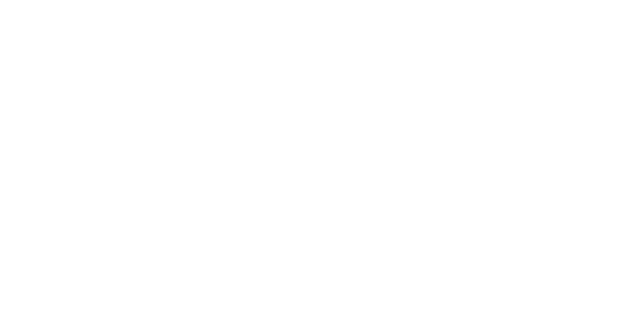
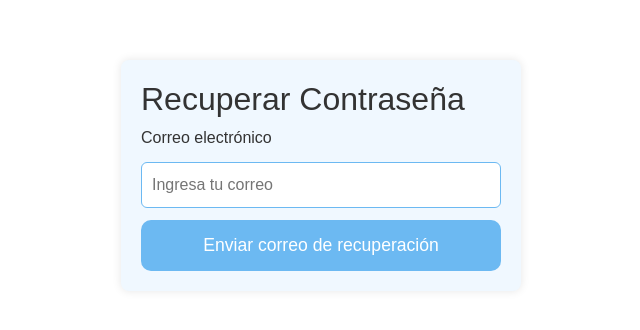
Before and after one commit to ildemar218/Atlantis, a Vue app: page /recover-password in a window 1280 px wide. Before the commit this address had no page. Shown: the top 330 px of the page, without its empty margins (319-959 px from the left). Built offline with nearby package versions, Linux system fonts and the light colour scheme.

Commit message:
Recuperacion de contrasena

```diff
--- a/src/firebase/auth.js
+++ b/src/firebase/auth.js
@@ -1,6 +1,8 @@
 import { auth, db } from './config'
-import { createUserWithEmailAndPassword, signInWithEmailAndPassword, signOut, onAuthStateChanged, browserLocalPersistence, setPersistence, updateProfile } from 'firebase/auth'
+import { createUserWithEmailAndPassword, signInWithEmailAndPassword, signOut, onAuthStateChanged, browserLocalPersistence, setPersistence, updateProfile, getAuth, sendPasswordResetEmail } from 'firebase/auth'
 import { doc, setDoc, getDoc, collection, query, where, getDocs } from 'firebase/firestore'
+
+
 
 export const AuthService = {
   capitalizeUsername(username) {
@@ -135,6 +137,32 @@
     }
   },
 
+  async resetPassword(email) {
+  try {
+    // Buscar si existe algún usuario con ese email
+    const usuariosRef = collection(db, 'Usuarios')
+    const q = query(usuariosRef, where('email', '==', email))
+    const snapshot = await getDocs(q)
+
+    if (snapshot.empty) {
+      return {
+        success: false,
+        error: 'Este correo no está registrado',
+        code: 'auth/user-not-found'
+      }
+    }
+
+    // Si existe, enviar correo de restablecimiento
+    await sendPasswordResetEmail(auth, email)
+    return {
+      success: true,
+      message: 'Correo de restablecimiento enviado.'
+    }
+  } catch (error) {
+    return this.handleAuthError(error)
+  }
+},
+
   handleAuthError(error) {
     const errorMessages = {
       'auth/email-already-in-use': 'Este correo ya está registrado',
--- a/src/router/index.js
+++ b/src/router/index.js
@@ -5,6 +5,7 @@
 import MainMenu from '../views/MainMenu.vue'
 import { AuthService } from '../firebase/auth'
 import { useAuthStore } from '../stores/auth'
+import RecoverPassword from '@/views/RecoverPassword.vue'
 
 
 const router = createRouter({
@@ -30,6 +31,11 @@
       name: 'MainMenu',
       component: MainMenu,
       meta: { requiresAuth: true }
+    },
+    {
+      path: '/recover-password',
+      name: 'RecoverPassword',
+      component: RecoverPassword
     },
   ],
 })
--- a/src/views/Login.vue
+++ b/src/views/Login.vue
@@ -10,6 +10,11 @@
         <p class="mt-3 text-center text-muted">
           ¿No tienes cuenta?
           <router-link to="/register">Regístrate aquí</router-link>
+        </p>
+
+         <p class="mt-3 text-center text-muted">
+          ¿Olvidaste tu contrasena?
+          <router-link to="/recover-password">Recuperar Contraseña</router-link>
         </p>
       </div>
     </div>
--- /dev/null
+++ b/src/views/RecoverPassword.vue
@@ -0,0 +1,131 @@
+<template>
+  <div class="recuperar-container">
+    <h2>Recuperar Contraseña</h2>
+    <form @submit.prevent="handleReset">
+      <label for="email">Correo electrónico</label>
+      <input
+        type="email"
+        id="email"
+        v-model="email"
+        required
+        placeholder="Ingresa tu correo"
+      />
+
+      <button
+        type="submit"
+        :disabled="loading"
+        class="atlantis-btn"
+      >
+        {{ loading ? 'Enviando...' : 'Enviar correo de recuperación' }}
+      </button>
+
+      <p v-if="message" class="success">{{ message }}</p>
+      <p v-if="error" class="error">{{ error }}</p>
+    </form>
+  </div>
+</template>
+
+<script>
+import { AuthService } from '../firebase/auth'
+
+export default {
+  name: 'RecuperarContrasena',
+  data() {
+    return {
+      email: '',
+      message: '',
+      error: '',
+      loading: false
+    }
+  },
+  methods: {
+    async handleReset() {
+      this.message = ''
+      this.error = ''
+      this.loading = true
+      try {
+        const res = await AuthService.resetPassword(this.email)
+        if (res.success) {
+          this.message = res.message
+          this.email = ''
+        } else {
+          this.error = res.error
+        }
+      } catch (err) {
+        this.error = 'Ocurrió un error inesperado.'
+      } finally {
+        this.loading = false
+      }
+    }
+  }
+}
+</script>
+
+<style scoped>
+.recuperar-container {
+  max-width: 400px;
+  margin: 60px auto;
+  padding: 20px;
+  border-radius: 8px;
+  background-color: #f0f8ff; /* un azul muy claro para que contraste con el botón */
+  color: #333;
+  box-shadow: 0 0 10px rgba(0, 0, 0, 0.1);
+  font-family: Arial, sans-serif;
+}
+
+input {
+  width: 100%;
+  padding: 10px;
+  margin: 12px 0;
+  border-radius: 6px;
+  border: 1.5px solid #6cb9f2;
+  background-color: #fff;
+  color: #333;
+  font-size: 1rem;
+  box-sizing: border-box;
+  transition: border-color 0.3s;
+}
+
+input:focus {
+  outline: none;
+  border-color: #4bb3f4;
+  box-shadow: 0 0 8px #4bb3f4;
+}
+
+.atlantis-btn {
+  background-color: #6cb9f2 !important;
+  color: #fff !important;
+  border: none;
+  border-radius: 10px;
+  font-weight: 500;
+  font-size: 1.1rem;
+  padding: 12px;
+  cursor: pointer;
+  transition: background 0.2s;
+  width: 100%;
+  box-sizing: border-box;
+}
+
+.atlantis-btn:hover,
+.atlantis-btn:focus {
+  background-color: #4bb3f4 !important;
+  color: #fff !important;
+}
+
+.atlantis-btn:disabled {
+  background-color: #a0cffa !important;
+  cursor: not-allowed;
+}
+
+.success {
+  color: #28a745;
+  margin-top: 10px;
+  font-weight: 600;
+}
+
+.error {
+  color: #dc3545;
+  margin-top: 10px;
+  font-weight: 600;
+}
+</style>
```
